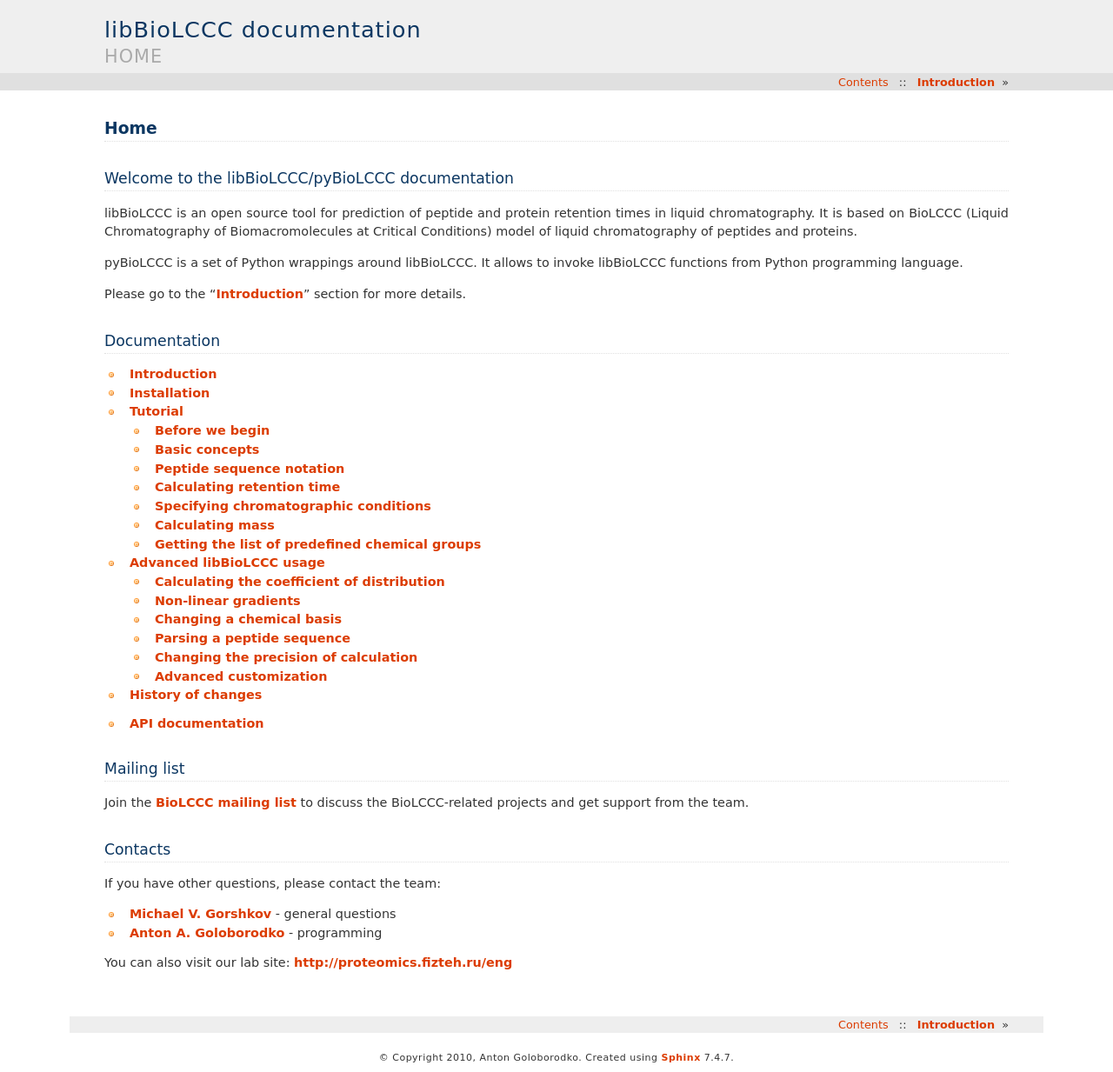
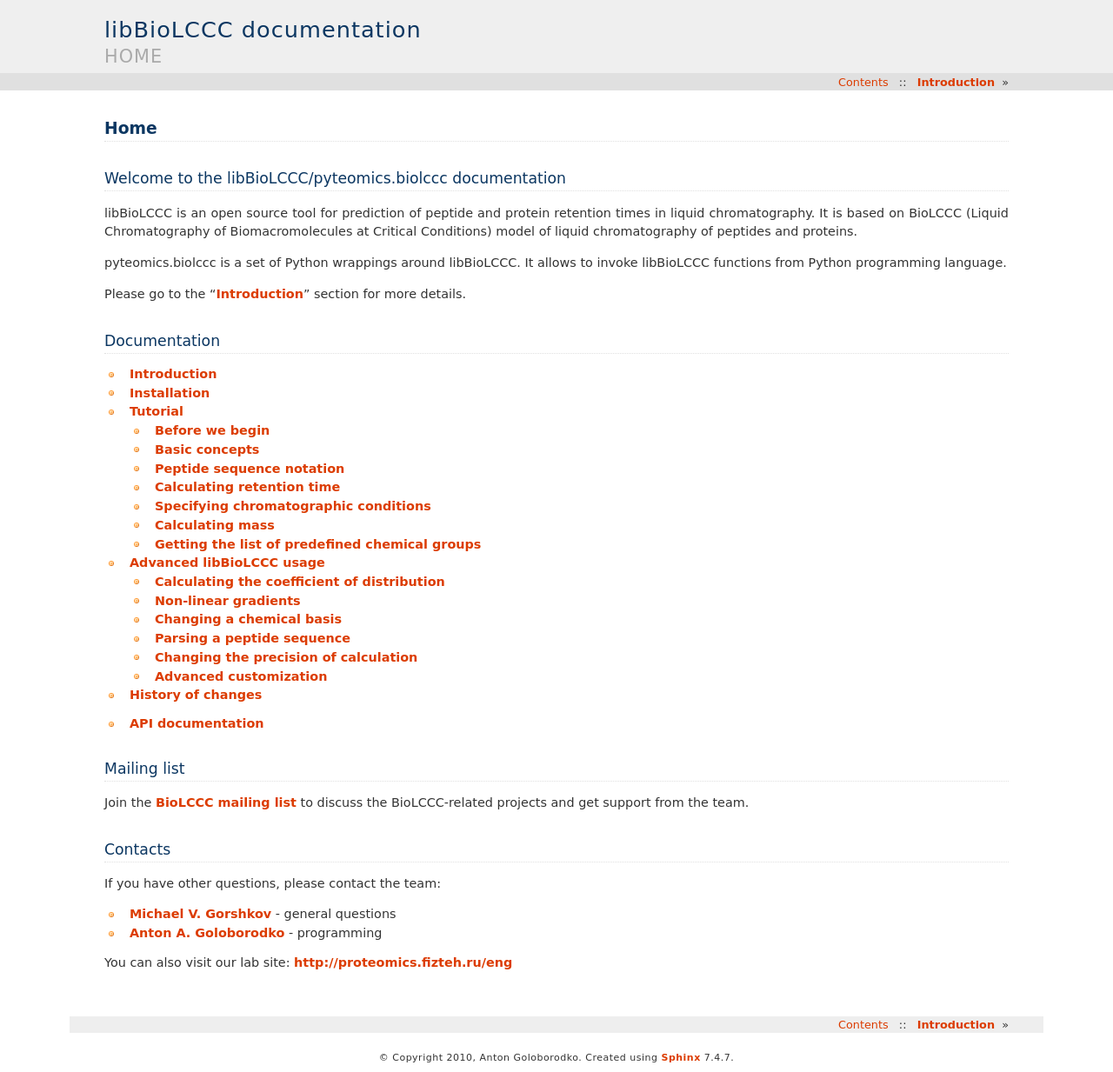
Before and after one commit to levitsky/biolccc, a Sphinx documentation site: the page built from doc/sphinx/source/index.rst, in a window 1280 px wide. Shown: the whole page at 87% size. Built offline with Sphinx 7.4.7, drawn with Linux system fonts in a browser that asks for light colours; formulas are drawn with MathJax 3.

Commit message:
Move tutorial from pyBioLCCC to pyteomics.biolccc.

```diff
--- a/doc/sphinx/source/advanced.rst
+++ b/doc/sphinx/source/advanced.rst
@@ -98,8 +98,8 @@
 
   You cannot break this rule in C++, since the predefined bases are made constant
   there. But in Python there are no constants, and you can accidentally
-  modify variables pyBioLCCC.rpAcnFaRod and
-  pyBioLCCC.rpAcnTfaCoil. You should avoid this since you can easily
+  modify variables pyteomics.biolccc.rpAcnFaRod and
+  pyteomics.biolccc.rpAcnTfaCoil. You should avoid this since you can easily
   forget about it later and use these bases as if they were intact.
 
   If you need to derive a new basis from a predefined one, use an alternative
--- a/doc/sphinx/source/index.rst
+++ b/doc/sphinx/source/index.rst
@@ -7,15 +7,15 @@
 Home
 ====
 
-Welcome to the libBioLCCC/pyBioLCCC documentation
-=================================================
+Welcome to the libBioLCCC/pyteomics.biolccc documentation
+=========================================================
 
 libBioLCCC is an open source tool for prediction of peptide and protein
 retention times in liquid chromatography. It is based on BioLCCC (Liquid
 Chromatography of Biomacromolecules at Critical Conditions) model of liquid
 chromatography of peptides and proteins.
 
-pyBioLCCC is a set of Python wrappings around libBioLCCC. It allows to invoke
+pyteomics.biolccc is a set of Python wrappings around libBioLCCC. It allows to invoke
 libBioLCCC functions from Python programming language.
 
 Please go to the ":doc:`introduction`" section for more details.
--- a/doc/sphinx/source/tools.rst
+++ b/doc/sphinx/source/tools.rst
@@ -2,7 +2,7 @@
 The choice of tools behind libBioLCCC
 =====================================
 
-The main platform of libBioLCCC/pyBioLCCC development is Linux. We prefer it for
+The main platform of libBioLCCC/pyteomics.biolccc development is Linux. We prefer it for
 its flexibility and vast automation capabilities.
 
 For several reasons Python is highly involved at every stage of libBioLCCC
--- a/doc/sphinx/source/tutorial.rst
+++ b/doc/sphinx/source/tutorial.rst
@@ -5,7 +5,7 @@
 Before we begin
 ***************
 
-The following help is written both for libBioLCCC and pyBioLCCC. The only
+The following help is written both for libBioLCCC and pyteomics.biolccc. The only
 difference between two these packages lies in the syntax of commands. That is
 why we supply code snippets both for C++ and Python. Here is an example:
 
@@ -208,7 +208,7 @@
           :language: python
 
 
-pyBioLCCC adds another way to interact with ChromoConditions. You can use its
+pyteomics.biolccc adds another way to interact with ChromoConditions. You can use its
 instances as Python dictionaries:
 
 .. list-table:: Dict-like syntax of ChromoConditions
@@ -256,7 +256,7 @@
 Getting the list of predefined chemical groups
 **********************************************
 
-Before you begin to work with libBioLCCC/pyBioLCCC, it is useful to know which
+Before you begin to work with libBioLCCC/pyteomics.biolccc, it is useful to know which
 amino acids and terminal groups are predefined in this version of the library.
 To get this information just iterate through the chemicalGroups() map of the
 predefined chemical bases.
```
